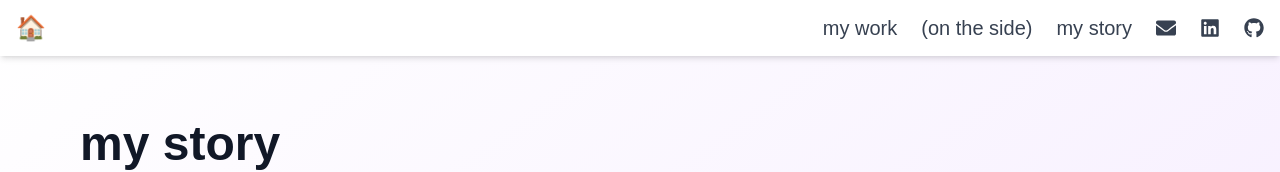
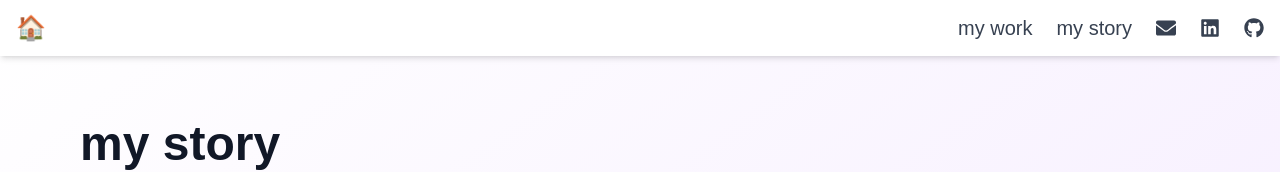
Before and after one commit to tanzilhussain/tanzils-website, a Next.js app: page /my-story in a window 1280 px wide. Shown: the top 172 px of the page. Built offline with nearby package versions, Linux system fonts and the light colour scheme.

Commit message:
060920253

```diff
--- a/src/app/my-story/page.tsx
+++ b/src/app/my-story/page.tsx
@@ -51,7 +51,7 @@ export default function MyStory() {
           {/* Desktop Navigation Links */}
           <div className="hidden md:flex gap-6 text-gray-700">
             <Link href="/my-work" className="hover:text-black text-xl">my work</Link>
-            <Link href="/on-the-side" className="hover:text-black text-xl">(on the side)</Link>
+            {/* <Link href="/on-the-side" className="hover:text-black text-xl">(on the side)</Link> */}
             <Link href="/my-story" className="hover:text-black text-xl">my story</Link>
             {/* Social Media Links */}
             <div className="flex gap-6 mb-1 items-end">
--- a/src/app/page.tsx
+++ b/src/app/page.tsx
@@ -133,9 +133,9 @@ export default function HomePage() {
               <Link href="/my-work" className="block px-4 py-2 text-gray-700 hover:bg-purple-50">
                 my work
               </Link>
-              <Link href="/on-the-side" className="block px-4 py-2 text-gray-700 hover:bg-purple-50">
+              {/* <Link href="/on-the-side" className="block px-4 py-2 text-gray-700 hover:bg-purple-50">
                 (on the side)
-              </Link>
+              </Link> */}
               <Link href="/my-story" className="block px-4 py-2 text-gray-700 hover:bg-purple-50">
                 my story
               </Link>
```
